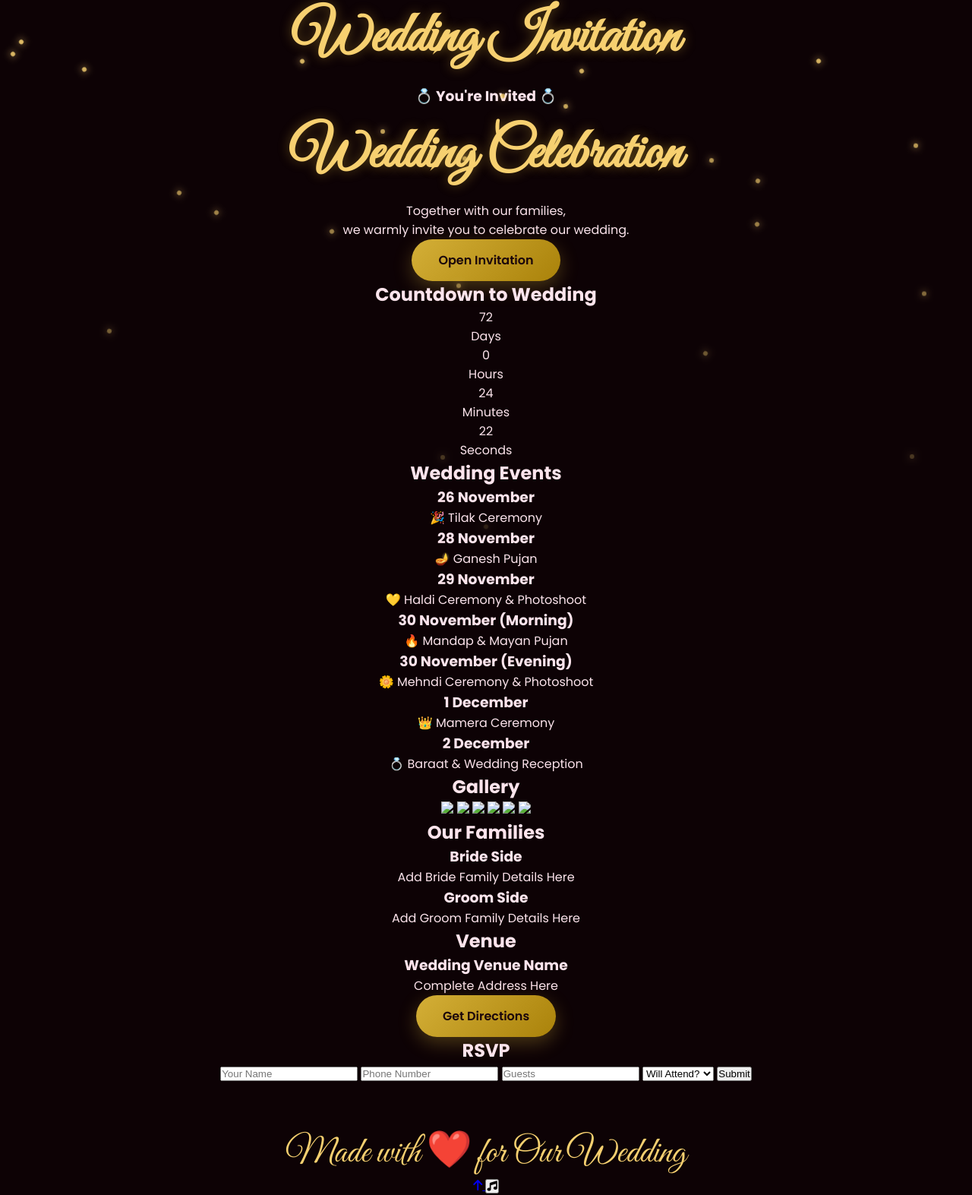
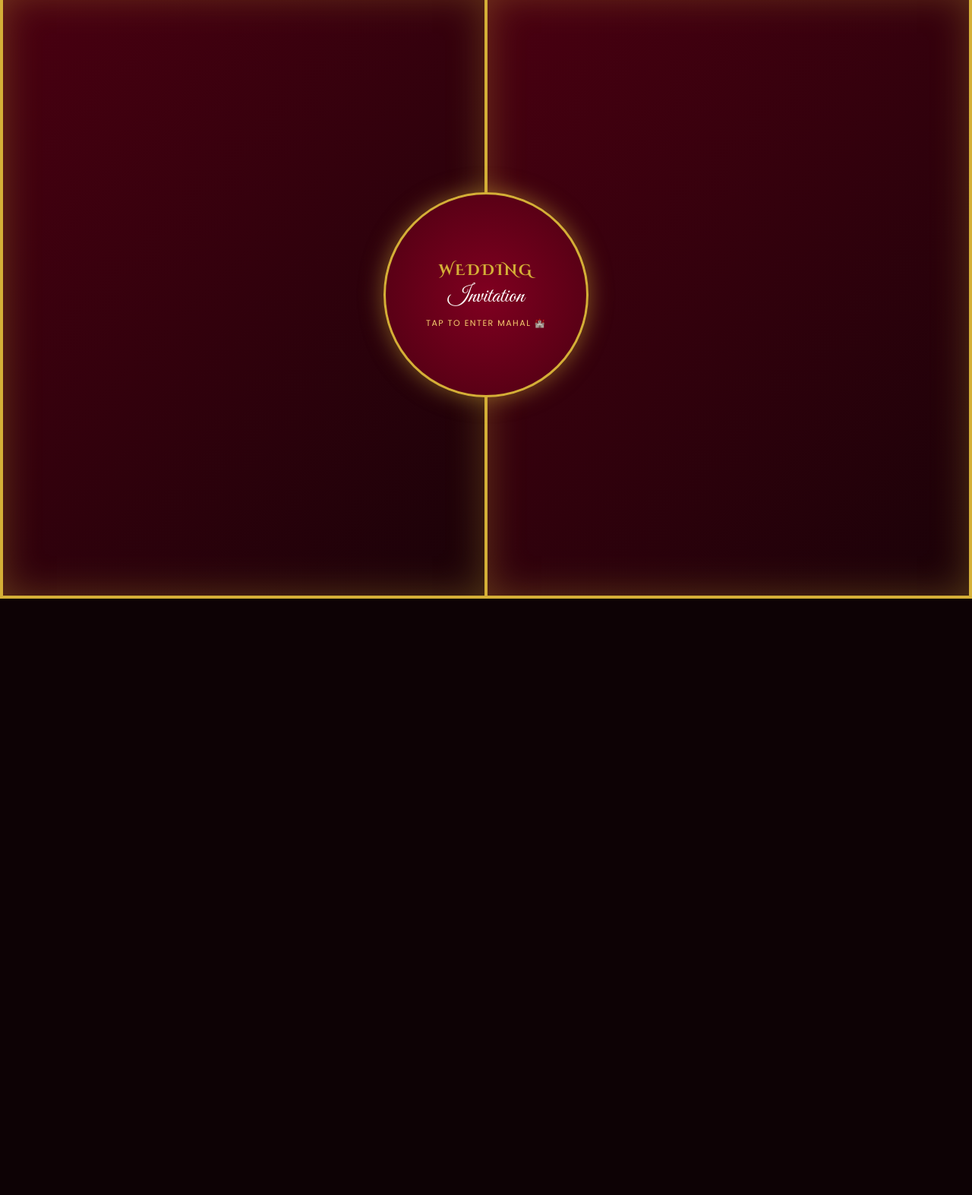
Before and after one commit to rishimourya182-creator/wedding, a plain HTML site: page index.html in a window 1280 px wide. Shown: the part 12-1585 px from the top of the page at 76% size. After the commit the page ends 800 px from the top, so only its background shows below. Drawn offline with Linux system fonts and the light colour scheme.

Commit message:
Update index.html

```diff
--- a/index.html
+++ b/index.html
@@ -1,225 +1,128 @@
 <!DOCTYPE html>
 <html lang="en">
 <head>
-<meta charset="UTF-8">
-<meta name="viewport" content="width=device-width, initial-scale=1.0">
-
-<title>Wedding Invitation</title>
-
-<link rel="preconnect" href="https://fonts.googleapis.com">
-<link rel="preconnect" href="https://fonts.gstatic.com" crossorigin>
-
-<link href="https://fonts.googleapis.com/css2?family=Cinzel:wght@400;600;700&family=Poppins:wght@300;400;500;600&display=swap" rel="stylesheet">
-
-<link rel="stylesheet" href="style.css">
-
-<link rel="stylesheet" href="https://cdnjs.cloudflare.com/ajax/libs/font-awesome/6.5.2/css/all.min.css">
-
+  <meta charset="UTF-8">
+  <meta name="viewport" content="width=device-width, initial-scale=1.0">
+  <title>Khushboo ❤️ Mayank | Royal Wedding Invitation</title>
+  <link rel="stylesheet" href="style.css">
 </head>
 
 <body>
 
-<div id="loader">
-<h1>Wedding Invitation</h1>
-</div>
+  <!-- Floating Music Toggle Button -->
+  <button id="audio-control" onclick="toggleAudio()" title="Toggle Music">🎵</button>
 
-<header class="hero">
+  <!-- Direct Audio Link from Google Drive -->
+  <audio id="bg-music" loop preload="auto">
+    <source src="https://docs.google.com/uc?export=download&id=19dEaR9R3_ZUFzTsNRz_kl4MeURrBhvG2" type="audio/mpeg">
+  </audio>
 
-<div class="overlay"></div>
+  <!-- Palace Gate Overlay (Mahal Dvar) -->
+  <div id="palace-gate">
+    <div class="door door-left" id="door-l"></div>
+    <div class="door door-right" id="door-r"></div>
 
-<div class="hero-content">
+    <div class="gate-badge" id="badge" onclick="openPalaceGate()">
+      <h2>Wedding</h2>
+      <p>Invitation</p>
+      <span>Tap To Enter Mahal 🏰</span>
+    </div>
+  </div>
 
-<h3>💍 You're Invited 💍</h3>
+  <!-- Inside Palace Container -->
+  <div class="mahal-container" id="main-mahal">
 
-<h1>Wedding Celebration</h1>
+    <p class="royal-header">॥ श्री गणेशाय नमः ॥</p>
+    <p style="text-transform: uppercase; letter-spacing: 3px; font-size: 14px; margin-top: 10px; color: #d4af37;">Royal Wedding Celebration</p>
 
-<p>Together with our families,<br>
-we warmly invite you to celebrate our wedding.</p>
+    <h1>Khushboo <br>❤️<br> Mayank</h1>
 
-<a href="#timeline" class="btn">Open Invitation</a>
+    <!-- Countdown Timer -->
+    <div class="countdown-card" id="countdown-wrapper">
+      <div class="count-box"><span id="days">0</span>Days</div>
+      <div class="count-box"><span id="hours">0</span>Hours</div>
+      <div class="count-box"><span id="minutes">0</span>Minutes</div>
+      <div class="count-box"><span id="seconds">0</span>Seconds</div>
+    </div>
 
-</div>
+    <!-- Palace Rooms Section -->
+    <div class="section">
+      <h2 class="room-title">Royal Ceremony Rooms</h2>
 
-</header>
+      <div class="room-card">
+        <span class="room-number">Kaksh 1 • Tilak Mandap</span>
+        <h4>26 November</h4>
+        <p>Tilak Ceremony</p>
+      </div>
 
-<section class="countdown">
+      <div class="room-card">
+        <span class="room-number">Kaksh 2 • Pooja Aangan</span>
+        <h4>28 November</h4>
+        <p>Ganesh Pujan</p>
+      </div>
 
-<h2>Countdown to Wedding</h2>
+      <div class="room-card">
+        <span class="room-number">Kaksh 3 • Rang Mandap</span>
+        <h4>29 November</h4>
+        <p>Haldi & Photoshoot</p>
+      </div>
 
-<div id="timer">
+      <div class="room-card">
+        <span class="room-number">Kaksh 4 • Mandap Aangan</span>
+        <h4>30 November Morning</h4>
+        <p>Mandap & Mayan Pujan</p>
+      </div>
 
-<div>
-<span id="days">00</span>
-<p>Days</p>
-</div>
+      <div class="room-card">
+        <span class="room-number">Kaksh 5 • Shringar Kaksh</span>
+        <h4>30 November Evening</h4>
+        <p>Mehndi Shoot</p>
+      </div>
 
-<div>
-<span id="hours">00</span>
-<p>Hours</p>
-</div>
+      <div class="room-card">
+        <span class="room-number">Kaksh 6 • Rasm Kaksh</span>
+        <h4>1 December</h4>
+        <p>Mamera Ceremony</p>
+      </div>
 
-<div>
-<span id="minutes">00</span>
-<p>Minutes</p>
-</div>
+      <div class="room-card">
+        <span class="room-number">Kaksh 7 • Vivah Mandap</span>
+        <h4>2 December Evening</h4>
+        <p>Grand Wedding Party & Barat</p>
+      </div>
+    </div>
 
-<div>
-<span id="seconds">00</span>
-<p>Seconds</p>
-</div>
+    <!-- Venue Location Room -->
+    <div class="section">
+      <h2 class="room-title">Venue Location</h2>
+      <div class="room-card" style="text-align: center;">
+        <div style="font-size: 45px; margin-bottom: 10px;">📍</div>
+        <h4>Grand Wedding Palace</h4>
+        <p style="margin-bottom: 20px;">Tap below to view exact navigation route on Google Maps</p>
 
-</div>
+        <a href="https://maps.app.goo.gl/n3AP7sBnNFPf86gx9" target="_blank" class="btn btn-secondary">
+          🗺️ Open Venue in Google Maps
+        </a>
+      </div>
+    </div>
 
-</section>
+    <!-- Action Buttons -->
+    <div class="actions">
+      <a href="https://wa.me/918818909508?text=Hello!%20I%20will%20be%20attending%20the%20royal%20wedding." target="_blank" class="btn">
+        💬 RSVP on WhatsApp
+      </a>
 
-<section id="timeline" class="timeline">
+      <a href="https://calendar.google.com/calendar/render?action=TEMPLATE&text=Khushboo+%26+Mayank+Royal+Wedding&dates=20261202T180000/20261203T020000" target="_blank" class="btn btn-secondary">
+        📅 Set Google Calendar Notification
+      </a>
+    </div>
 
-<h2>Wedding Events</h2>
+    <footer>
+      See You At The Palace ❤️
+    </footer>
 
-<div class="event">
-<h3>26 November</h3>
-<p>🎉 Tilak Ceremony</p>
-</div>
+  </div>
 
-<div class="event">
-<h3>28 November</h3>
-<p>🪔 Ganesh Pujan</p>
-</div>
-
-<div class="event">
-<h3>29 November</h3>
-<p>💛 Haldi Ceremony & Photoshoot</p>
-</div>
-
-<div class="event">
-<h3>30 November (Morning)</h3>
-<p>🔥 Mandap & Mayan Pujan</p>
-</div>
-
-<div class="event">
-<h3>30 November (Evening)</h3>
-<p>🌼 Mehndi Ceremony & Photoshoot</p>
-</div>
-
-<div class="event">
-<h3>1 December</h3>
-<p>👑 Mamera Ceremony</p>
-</div>
-
-<div class="event">
-<h3>2 December</h3>
-<p>💍 Baraat & Wedding Reception</p>
-</div>
-
-</section>
-
-<section class="gallery">
-
-<h2>Gallery</h2>
-
-<div class="gallery-grid">
-
-<img src="images/1.jpg">
-
-<img src="images/2.jpg">
-
-<img src="images/3.jpg">
-
-<img src="images/4.jpg">
-
-<img src="images/5.jpg">
-
-<img src="images/6.jpg">
-
-</div>
-
-</section>
-
-<section class="family">
-
-<h2>Our Families</h2>
-
-<div class="family-box">
-
-<div>
-
-<h3>Bride Side</h3>
-
-<p>Add Bride Family Details Here</p>
-
-</div>
-
-<div>
-
-<h3>Groom Side</h3>
-
-<p>Add Groom Family Details Here</p>
-
-</div>
-
-</div>
-
-</section>
-
-<section class="venue">
-
-<h2>Venue</h2>
-
-<h3>Wedding Venue Name</h3>
-
-<p>Complete Address Here</p>
-
-<a href="#" class="btn">Get Directions</a>
-
-</section>
-
-<section class="rsvp">
-
-<h2>RSVP</h2>
-
-<form>
-
-<input type="text" placeholder="Your Name">
-
-<input type="tel" placeholder="Phone Number">
-
-<input type="number" placeholder="Guests">
-
-<select>
-
-<option>Will Attend?</option>
-
-<option>Yes</option>
-
-<option>No</option>
-
-</select>
-
-<button type="submit">Submit</button>
-
-</form>
-
-</section>
-
-<footer>
-
-<p>Made with ❤️ for Our Wedding</p>
-
-</footer>
-
-<a href="#" class="top-btn">
-<i class="fas fa-arrow-up"></i>
-</a>
-
-<audio id="music" loop>
-<source src="music/wedding.mp3" type="audio/mpeg">
-</audio>
-
-<button id="musicBtn">
-<i class="fas fa-music"></i>
-</button>
-
-<script src="script.js"></script>
-
+  <script src="app.js"></script>
 </body>
 </html>
```
